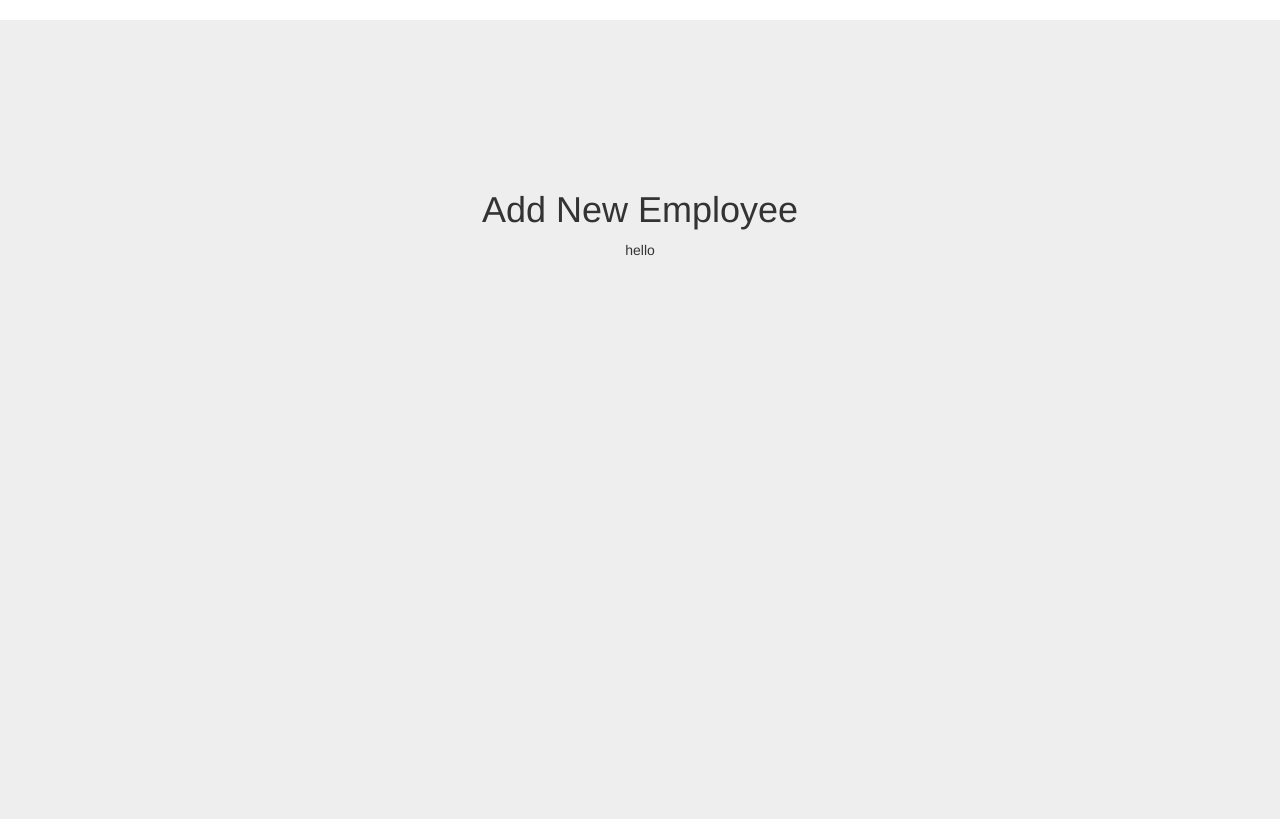
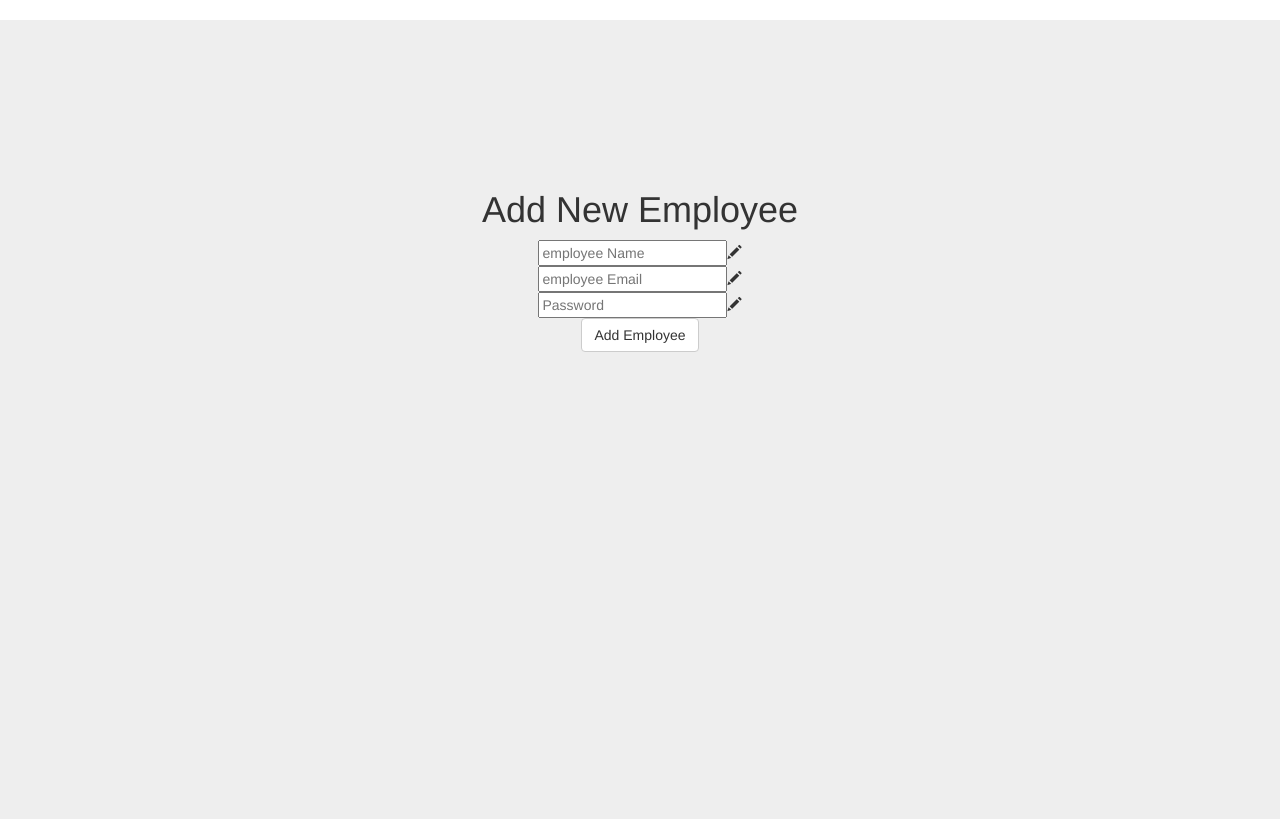
Before and after one commit to tier5/ciTraining, a CodeIgniter app: page /database/index.php/admin/index in a window 1280 px wide. Shown: the part 780-1599 px from the top of the page. Run offline with CodeIgniter, Linux system fonts and the light colour scheme.

Commit message:
add employee is done

```diff
--- a/application/config/database.php
+++ b/application/config/database.php
@@ -76,9 +76,9 @@ $query_builder = TRUE;
 $db['default'] = array(
 	'dsn'	=> '',
 	'hostname' => 'localhost',
-	'username' => '',
-	'password' => '',
-	'database' => '',
+	'username' => 'root',
+	'password' => 'tier5',
+	'database' => 'codei',
 	'dbdriver' => 'mysqli',
 	'dbprefix' => '',
 	'pconnect' => FALSE,
--- a/application/controllers/Admin.php
+++ b/application/controllers/Admin.php
@@ -7,10 +7,54 @@ class Admin extends CI_Controller {
 	{
 		parent::__construct();
 		$this->load->helper('url');
+		$this->load->database();
 	}
 
 	public function index()
 	{
 		$this->load->view('adminview');
+
+
+
 	}
+	public function addEmp()
+	{
+		/*extract($_POST);
+		if (isset($btn))
+		{
+		echo "hi";
+		}*/
+		//$this->load->view('html/addRec');
+		extract($_POST);
+		if (isset($btn))
+		{
+			$data['name']=$name;
+			//echo "$name";
+			$data['email']=$email;
+			//echo "$email";
+			$data['password']=$pass;
+			//echo "$pass";
+			$this->load->model('AdminModel');
+			$add=$this->AdminModel->addEmployee($data);
+			if ($add)
+			{
+				echo "Employee Added Sucessfully";
+			}
+			else
+			{
+				echo "Cannot Add this employee";
+			}
+		}
+		else
+		{
+			$this->load->view('html/adminview');
+		}
+	}
+
+	public function myfun()
+	{
+		echo "hello";
+	}
+
+
 }
--- a/application/views/adminview.php
+++ b/application/views/adminview.php
@@ -63,7 +63,14 @@
                 <div class="col-lg-12">
                     <h1>Add New Employee</h1>
                     <div class="col-lg-4"></div>
-                    <div class="col-lg-4">hello</div>
+                    <div class="col-lg-4">
+                    <input type='text' id='empname' name='empname' placeholder='employee Name'><span class="glyphicon glyphicon-pencil"></span><br/>
+                    <input type='text' id='empemail' name='empemail' placeholder='employee Email'><span class="glyphicon glyphicon-pencil"></span><br/>
+                    <input type='password' id='emppass' name='emppass' placeholder='Password'><span class="glyphicon glyphicon-pencil"></span><br/>
+                    <input type='submit' id='addemp' name='addemp' class='btn btn-default' value='Add Employee'>
+                    <br/>
+                    <div id="errorAdd" align="center" class='addemp'></div>
+                    </div>
                     <div class="col-lg-4"></div>
                 </div>
             </div>
--- /dev/null
+++ b/application/views/css/addemp.css
@@ -0,0 +1,5 @@
+ .addemp
+	   {
+	   	color: red;
+	   	font-weight: bold;
+	   }
--- a/application/views/header.php
+++ b/application/views/header.php
@@ -12,7 +12,7 @@
     <link href="<?php echo base_url().'application/views/css/scrolling-nav.css'?>" rel="stylesheet">
 
     <link href="<?php echo base_url().'application/views/css/bootstrap.min.css';?>" rel="stylesheet">
-
+    <link rel="stylesheet" type="text/css" href="<?php echo base_url().'application/views/css/addemp.css';?>">
     <!-- Custom CSS -->
 
 
@@ -33,4 +33,6 @@
     <script src="<?php echo base_url().'application/views/js/jquery.easing.min.js'?>"></script>
     <script src="<?php echo base_url().'application/views/js/scrolling-nav.js'?>"></script>
 
+     <script type="text/javascript" src="<?php echo base_url().'application/views/js/addemp.js';?>"></script>
+
 </head>
--- /dev/null
+++ b/application/views/js/addemp.js
@@ -0,0 +1,25 @@
+$(document).ready(function(){
+	   		$('#addemp').click(function(){
+	   			//alert('working');
+	   			var empname= $('#empname').val();
+	   			var empemail= $('#empemail').val();
+	   			var emppass= $('#emppass').val();
+	   			var submitadd= $('#addemp').val();
+	   			if (empname && empemail && emppass)
+	   				{
+	   					//$('#errorAdd').html('uhu');
+	   					//alert(empname+""+empemail+""+emppass);
+	   					$.post('Admin/addEmp',{name: empname, email: empemail, pass: emppass, btn: submitadd}, function(data){
+
+                  			$('#errorAdd').html(data);
+              			});
+	   				}
+	   			else
+	   			{
+	   				$('#errorAdd').html('*All Fields Are Mandetory');
+	   				$('#empname').focus();
+	   				//$(this).val('');
+	   			}
+
+	   		});
+		});
```
Also changed, not shown: application/models/AdminModel.php (added, +26 -0 lines).
